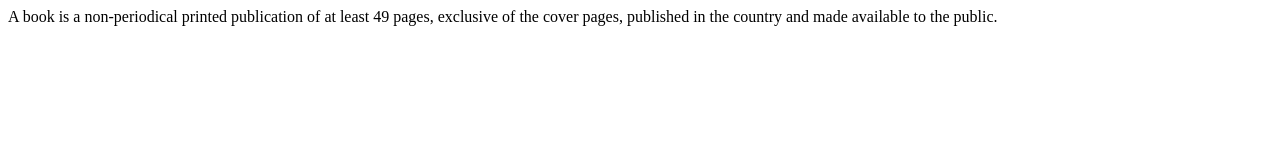
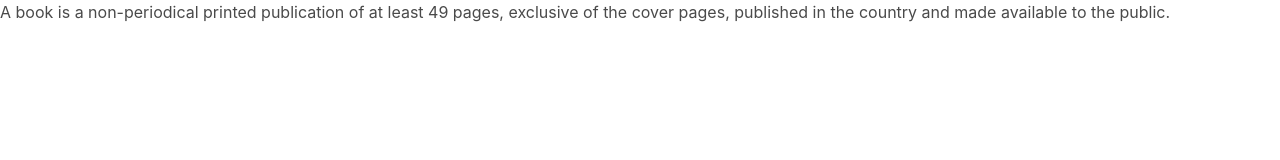
Before and after one commit to cnn874/49pages, a plain HTML site: page index.html in a window 1280 px wide. Drawn offline with nearby package versions, Linux system fonts and the light colour scheme.

Commit message:
Update index.html

```diff
--- a/index.html
+++ b/index.html
@@ -3,6 +3,7 @@
 <head>
   <meta charset="UTF-8">
   <meta name="viewport" content="width=device-width, initial-scale=1.0">
+  <link rel="stylesheet" href="https://cdn.jsdelivr.net/npm/bulma@0.8.0/css/bulma.min.css">
   <title>49pages</title>
 </head>
 <body>
```
